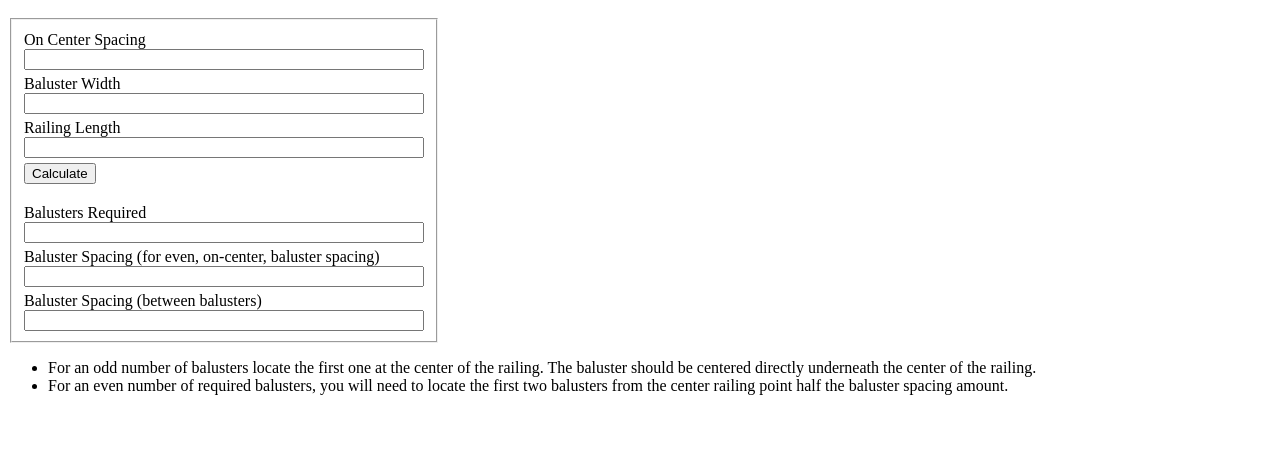
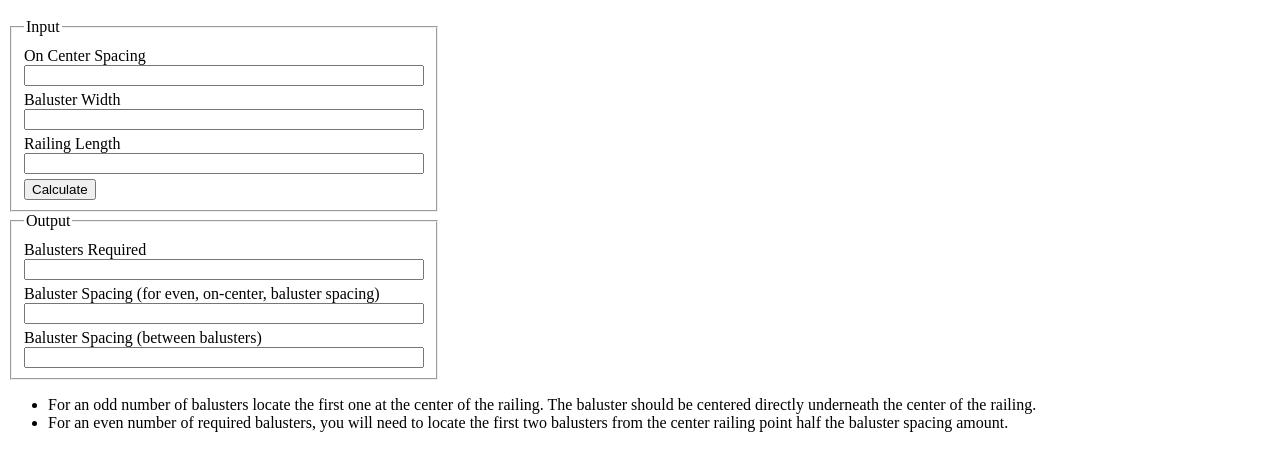
Before and after one commit to Hogbyte/deck-baluster-calculator, a plain HTML site: page index.html in a window 1280 px wide. Shown: the part 48-518 px from the top of the page. Drawn offline with Linux system fonts and the light colour scheme.

Commit message:
Update index.html

```diff
--- a/index.html
+++ b/index.html
@@ -13,13 +13,9 @@
 				width: 100%;
 			}
 
-			label:not(first-of-type) {
-				margin-top: 5px;
-			}
-
+			label:not(first-of-type),
 			input[type=button] {
 				margin-top: 5px;
-				margin-bottom: 15px;
 			}
 		</style>
 		<script>
@@ -72,6 +68,7 @@
 		<h1>Deck Baluster Spacing</h1>
 
 		<fieldset id="inputGroup">
+			<legend>Input</legend>
 			<label for="onCenterSpacing">On Center Spacing</label>
 			<input type="number" id="onCenterSpacing" />
 			<label for="balusterWidth">Baluster Width</label>
@@ -79,7 +76,10 @@
 			<label for="railingLength">Railing Length</label>
 			<input type="number" id="railingLength" />
 			<input type="button" id="calculate" value="Calculate" />
+		</fieldset>
 
+		<fieldset>
+			<legend>Output</legend>
 			<label for="balustersRequired">Balusters Required</label>
 			<input type="text" id="balustersRequired" readOnly />
 			<label for="balusterSpacing">Baluster Spacing (for even, on-center, baluster spacing)</label>
```
